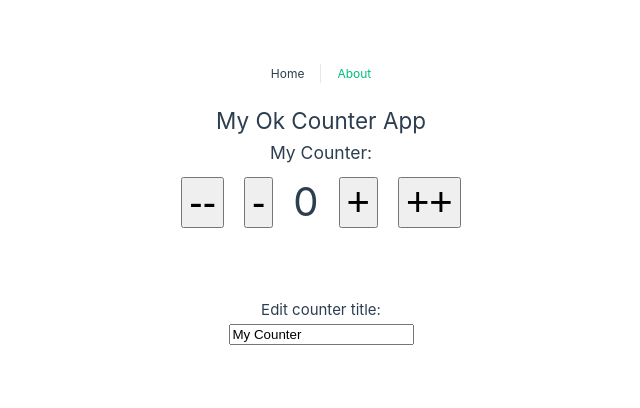
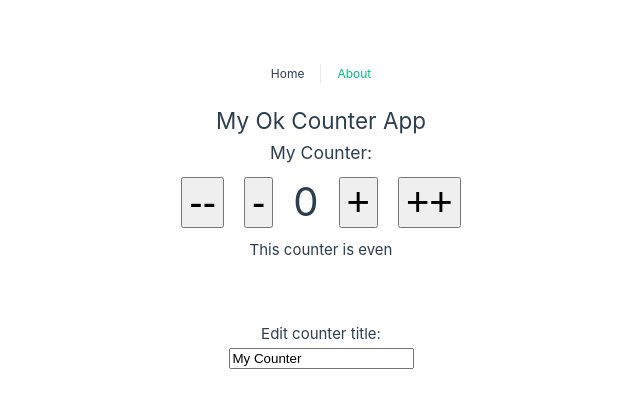
Before and after one commit to andreapmacedo/vue-composition-api-basics, a Vue app: page / in a window 1280 px wide. Shown: the top 408 px of the page, without its empty margins (319-959 px from the left). Built offline with nearby package versions, Linux system fonts and the light colour scheme.

Commit message:
Feat: Adiciona o módulo 5.2.

```diff
--- a/src/views/HomeView.vue
+++ b/src/views/HomeView.vue
@@ -13,6 +13,8 @@
       <button @click="increaseCounter(2)" class="btn">++</button>
     </div>
 
+    <p>This counter is {{ oddOrEven }}</p>
+
     <div class="edit">
       <h4>Edit counter title:</h4>
       <input v-model="counterData.title" type="text">
@@ -22,7 +24,7 @@
 </template>
 
 <script setup>
-import { reactive } from 'vue'
+import { reactive, computed, watch } from 'vue'
 
 // Non-reactive data
 const appTitle = 'My Ok Counter App'
@@ -31,6 +33,11 @@ const appTitle = 'My Ok Counter App'
 const counterData = reactive({
   count: 0,
   title: 'My Counter'
+})
+
+const oddOrEven = computed(() => {
+  if (counterData.count % 2 === 0) return 'even'
+  return 'odd'
 })
 
 const increaseCounter = (amount, e) => {
```
